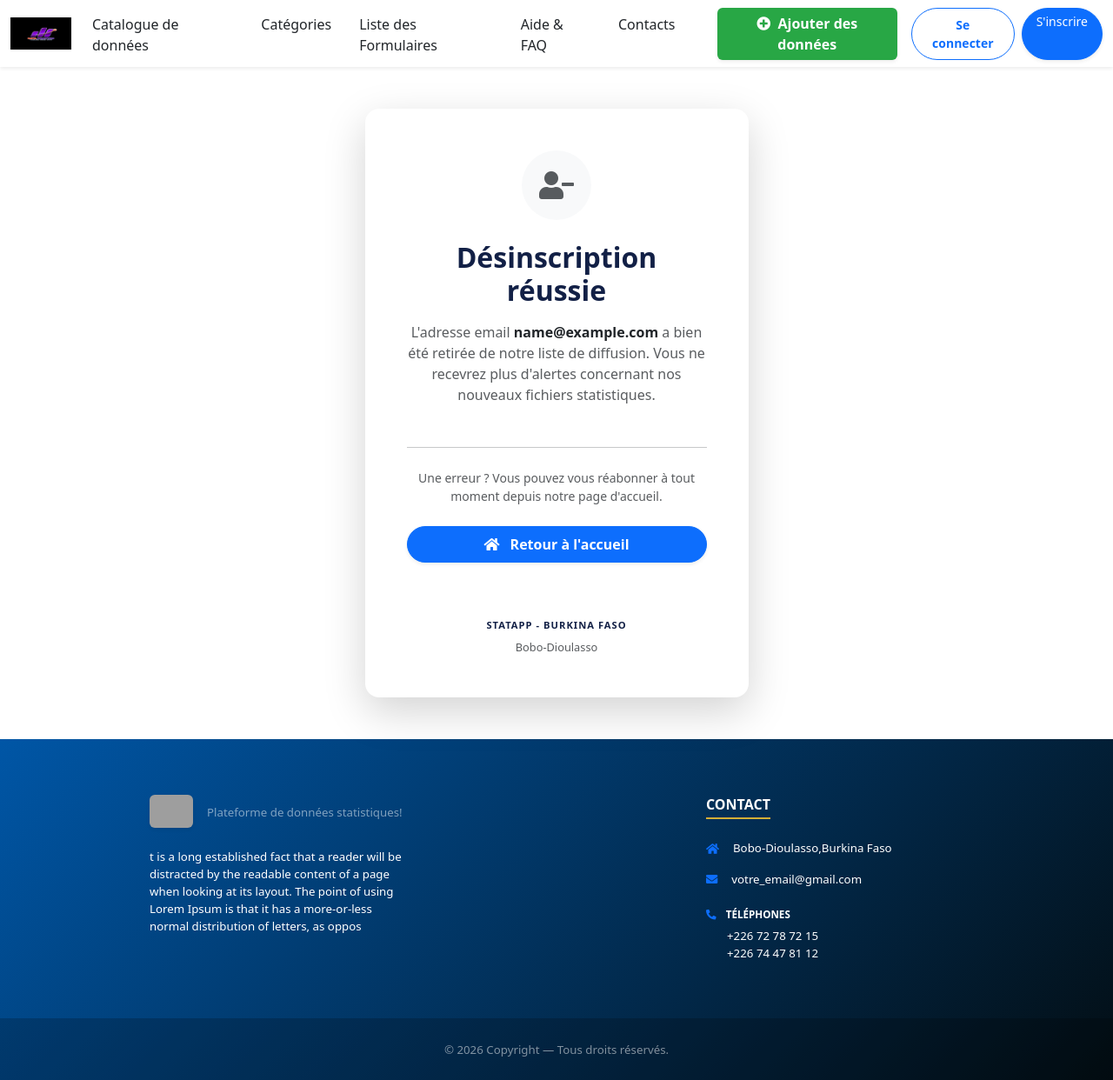
After one commit to Lazare-tech/e-enquete-plateforme, a Django app: a page that uses statapp/templates/statapp/components/unsubscribe_success.html in a window 1280 px wide. The commit adds this page. Shown: the whole page at 87% size. Run offline with Django 5.2, Linux system fonts and the light colour scheme; tables that the repository leaves empty hold one stand-in row (values such as "Sample post"); data that the repository does not hold is empty; some libraries are stand-ins or nearby versions; grey boxes are pictures that could not be loaded.

Commit message:
unsubscribe newsletter ok

```diff
--- /dev/null
+++ b/statapp/templates/statapp/components/unsubscribe_success.html
@@ -0,0 +1,70 @@
+{% extends "base.html" %}
+{% load static %}
+
+{% block title %}Désinscription confirmée | StatApp{% endblock %}
+
+{% block content %}
+<section class="container py-5 d-flex align-items-center justify-content-center" style="min-height: 70vh;">
+    <div class="row justify-content-center w-100">
+        <div class="col-md-6 col-lg-5">
+            <div class="card border-0 shadow-lg p-4 p-md-5 text-center rounded-4">
+
+                <div class="mb-4">
+                    <div class="bg-light rounded-circle d-inline-flex align-items-center justify-content-center" style="width: 80px; height: 80px;">
+                        <i class="fas fa-user-minus text-muted fa-2x"></i>
+                    </div>
+                </div>
+
+                <h2 class="fw-bold mb-3" style="color: #122046;">Désinscription réussie</h2>
+
+                <p class="text-muted mb-4">
+                    L'adresse email <strong class="text-dark">{{ email }}</strong> a bien été retirée de notre liste de diffusion. Vous ne recevrez plus d'alertes concernant nos nouveaux fichiers statistiques.
+                </p>
+
+                <hr class="my-4 opacity-25">
+
+                <p class="small text-muted mb-4">
+                    Une erreur ? Vous pouvez vous réabonner à tout moment depuis notre page d'accueil.
+                </p>
+
+                <div class="d-grid gap-2">
+                    <a href="{% url 'statapp:homepage' %}" class="btn btn-primary rounded-pill fw-bold py-2 shadow-sm">
+                        <i class="fas fa-home me-2"></i> Retour à l'accueil
+                    </a>
+                </div>
+
+                <footer class="mt-5 pt-3">
+                    <p class="text-uppercase fw-bold x-small mb-1" style="font-size: 0.7rem; letter-spacing: 1px; color: #122046;">
+                        StatApp - Burkina Faso
+                    </p>
+                    <span class="text-muted" style="font-size: 0.8rem;">Bobo-Dioulasso</span>
+                </footer>
+            </div>
+        </div>
+    </div>
+</section>
+
+<style>
+    /* Animation pour rendre la page plus vivante */
+    .card {
+        animation: fadeInUp 0.6s ease-out;
+    }
+
+    @keyframes fadeInUp {
+        from {
+            opacity: 0;
+            transform: translateY(20px);
+        }
+        to {
+            opacity: 1;
+            transform: translateY(0);
+        }
+    }
+
+    /* Style spécifique pour mobile */
+    @media (max-width: 576px) {
+        h2 { font-size: 1.5rem; }
+        .container { py-4 !important; }
+    }
+</style>
+{% endblock content %}
--- a/statapp/urls.py
+++ b/statapp/urls.py
@@ -9,6 +9,7 @@ urlpatterns = [
    path('contact/', statapp.views.contact_view, name='contact'),
    path('detail/<slug:slug>/', statapp.views.detail_stat, name='detail'),
    path('newsletter/subscribe/', statapp.views.newsletter_subscribe, name='subscribe_newsletter'),
+   path('unsubscribe/<str:email>/', statapp.views.unsubscribe_newsletter, name='unsubscribe_newsletter'),
    path('catalogue/', statapp.views.search_files, name='search'),
    path('telecharger/<int:file_id>/', statapp.views.download_stat_file, name='download'),
    path('ajout/', statapp.views.add_data_view, name='add_data'),
--- a/statapp/views.py
+++ b/statapp/views.py
@@ -81,7 +81,13 @@ def newsletter_subscribe(request):
             # On renvoie juste le texte de l'erreur en rouge
             return HttpResponse(f'<div class="text-danger small fw-bold mt-2 animate__animated animate__shakeX">⚠️ {error_msg}</div>')
 
-    return HttpResponse("Méthode non autorisée", status=405)# def check_category(request):
+    return HttpResponse("Méthode non autorisée", status=405)
+####
+def unsubscribe_newsletter(request, email):
+    # On cherche l'abonné et on le supprime
+    subscriber = get_object_or_404(Newsletter, email=email)
+    subscriber.delete()
+    return render(request, 'statapp/components/unsubscribe_success.html', {'email': email})
 #     title = request.GET.get('title', '').strip()
 #     if not title:
 #         return HttpResponse("")
--- a/survey_builder/templates/survey_builder/success.html
+++ b/survey_builder/templates/survey_builder/success.html
@@ -8,11 +8,11 @@
         <p class="text-muted fs-5">Merci, votre soumission a été enregistrée par Shine Agency.</p>
 
         <div class="mt-5 d-flex justify-content-center gap-3">
-            <a href="{% url 'survey:list' %}" class="btn btn-outline-secondary px-4 py-2">
+            <a href="{% url 'survey:list' %}" class="btn btn-outline-secondary px-2 ">
                 Retour à la liste
             </a>
 
-            <a href="{% url 'survey_builder:fill' survey.uid %}" class="btn btn-primary px-4 py-2">
+            <a href="{% url 'survey_builder:fill' survey.uid %}" class="btn btn-primary px-2">
         Nouvelle saisie
     </a>
         </div>
```
Also changed, not shown: statapp/signals.py (+38 -30 lines).
